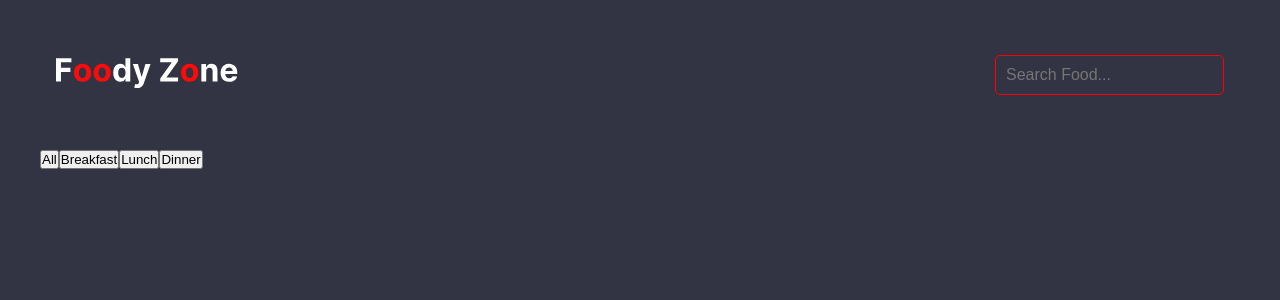
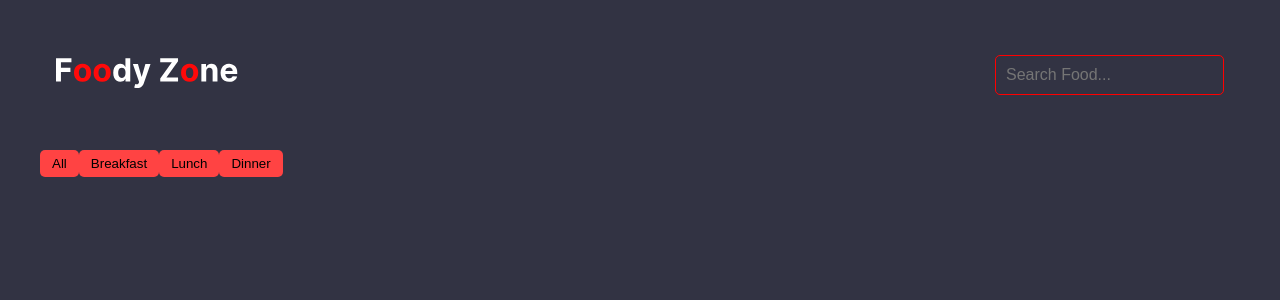
Before and after one commit to aadarshraj02/FoodZone-FE-BE, a React (Vite) app in the folder app/: page / in a window 1280 px wide. Shown: the top 300 px of the page. Built offline with nearby package versions, Linux system fonts and the light colour scheme.

Commit message:
styled buttons

```diff
--- a/app/src/App.jsx
+++ b/app/src/App.jsx
@@ -48,4 +48,9 @@ const TopContainer = styled.div`
 `;
 const FilterContainer = styled.div``;
 
-const Button = styled.button``;
+const Button = styled.button`
+  background-color: #ff4343;
+  padding: 6px 12px;
+  border-radius: 5px;
+  border: none;
+`;
```
